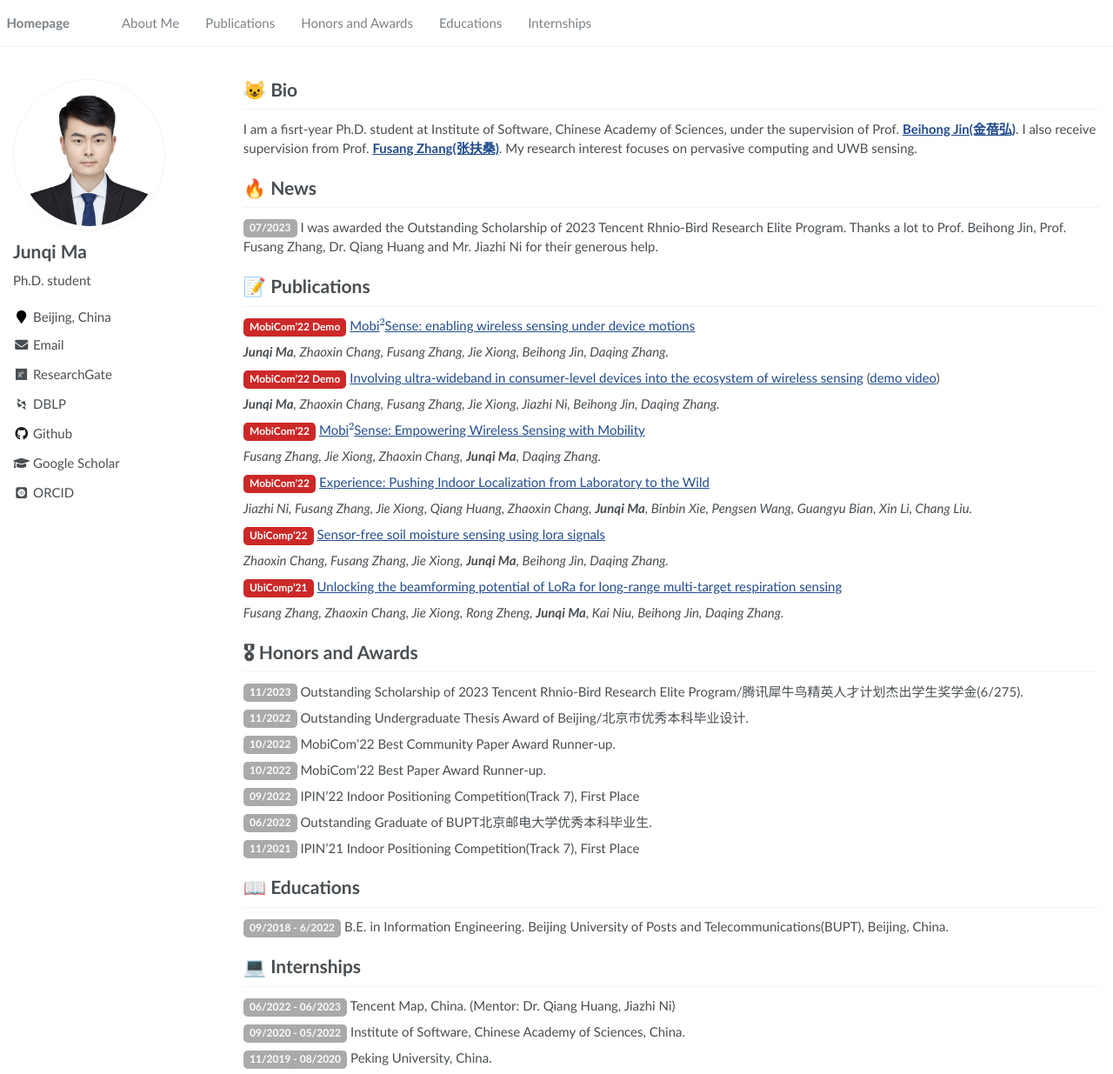
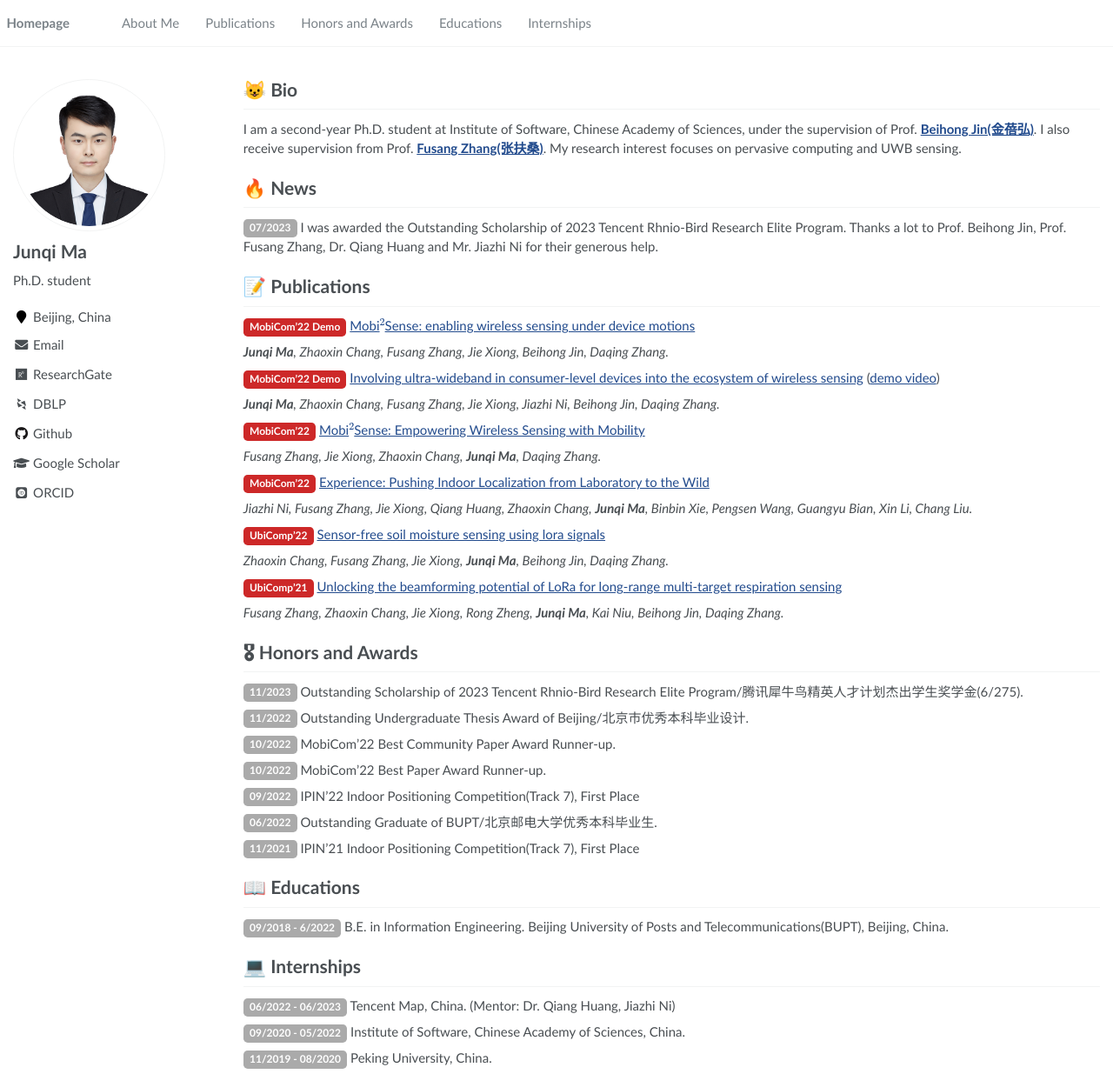
Before and after one commit to junqi-ma/junqi-ma.github.io, a Jekyll site: the page built from _pages/about.md, in a window 1280 px wide and 1235 px high. Shown: the whole window at 87% size. Built offline with Jekyll 4.4.1, drawn with Linux system fonts in a browser that asks for light colours; some web fonts are replaced; formulas are drawn with MathJax 3.

Commit message:
Update about.md

```diff
--- a/_pages/about.md
+++ b/_pages/about.md
@@ -46,7 +46,7 @@ redirect_from:
 <span class='anchor' id='about-me'></span>
 
 # 😺 Bio
-I am a fisrt-year Ph.D. student at Institute of Software, Chinese Academy of Sciences, under the supervision of Prof. **[Beihong Jin(金蓓弘)](http://work.iscas.ac.cn/index.php/Jinbeihong/index/)**. I also receive supervision from Prof. **[Fusang Zhang(张扶桑)](https://people.ucas.ac.cn/~zhangfusang?language=en)**. My research interest focuses on pervasive computing and UWB sensing.
+I am a second-year Ph.D. student at Institute of Software, Chinese Academy of Sciences, under the supervision of Prof. **[Beihong Jin(金蓓弘)](http://work.iscas.ac.cn/index.php/Jinbeihong/index/)**. I also receive supervision from Prof. **[Fusang Zhang(张扶桑)](https://people.ucas.ac.cn/~zhangfusang?language=en)**. My research interest focuses on pervasive computing and UWB sensing.
 
 # 🔥 News
 <span class = 'label label-time'>07/2023</span> I was awarded the Outstanding Scholarship of 2023 Tencent Rhnio-Bird Research Elite Program. Thanks a lot to Prof. Beihong Jin, Prof. Fusang Zhang, Dr. Qiang Huang and Mr. Jiazhi Ni for their generous help.
@@ -88,7 +88,7 @@ I am a fisrt-year Ph.D. student at Institute of Software, Chinese Academy of Sci
 
 <span class = 'label label-time'>09/2022</span> IPIN'22 Indoor Positioning Competition(Track 7), First Place
 
-<span class = 'label label-time'>06/2022</span> Outstanding Graduate of BUPT北京邮电大学优秀本科毕业生.
+<span class = 'label label-time'>06/2022</span> Outstanding Graduate of BUPT/北京邮电大学优秀本科毕业生.
 
 <span class = 'label label-time'>11/2021</span> IPIN'21 Indoor Positioning Competition(Track 7), First Place
 
```
